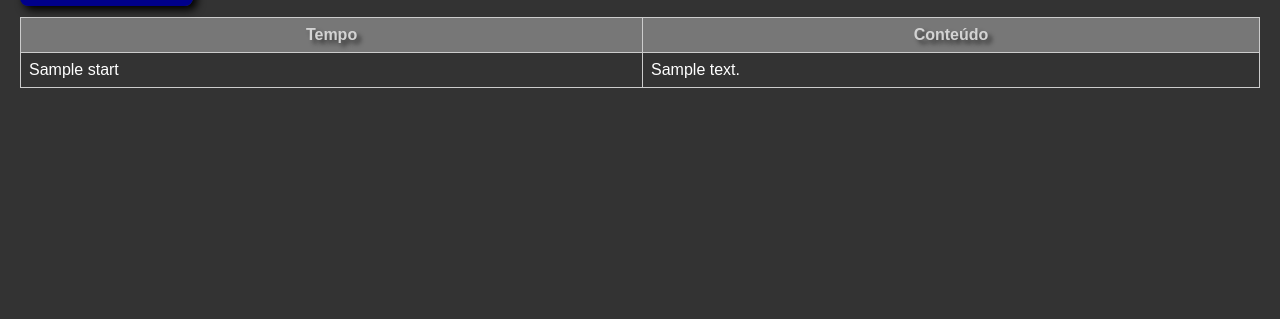
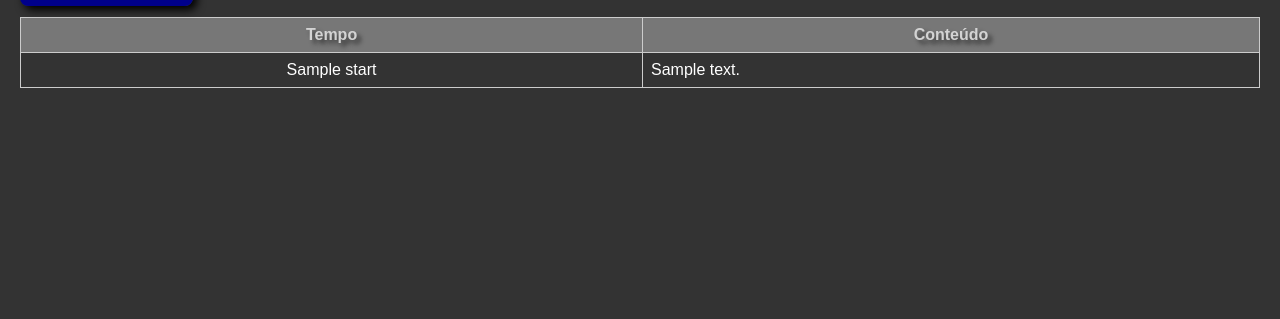
Before and after one commit to jcsidou/transcrever, a Django app: template core/templates/core/video_detail.html in a window 1280 px wide. Shown: the part 481-800 px from the top of the page. Run offline with Django 5.2, Linux system fonts and the light colour scheme; the template is opened without the code that fills it: most values are stand-ins (such as "Sample title", 1, 10 or a date in 2020); data that the repository does not hold is empty.

Commit message:
alinhando o texto do tempo nos detalhes

```diff
--- a/core/static/styles.css
+++ b/core/static/styles.css
@@ -209,3 +209,7 @@ button.disabled:hover {
     margin-top: -15px;
     color:#aaa
 }
+
+.time-cell {
+    text-align: center;;
+}
```
